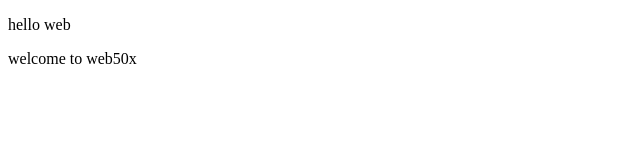
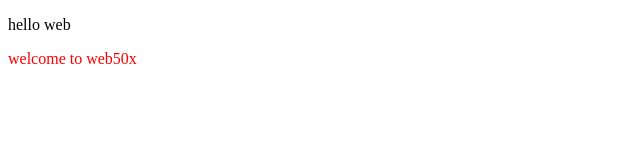
Before and after one commit to O13mar/hello-web1, a plain HTML site: page index.html in a window 1280 px wide. Shown: the whole page, without its empty margins (0-640 px from the left). Drawn offline with Linux system fonts and the light colour scheme.

Commit message:
Update index.html

```diff
--- a/index.html
+++ b/index.html
@@ -8,6 +8,6 @@
 </head>
 <body>
     <p>hello web</p>
-    <p>welcome to web50x</p>
+    <p style="color:red;">welcome to web50x</p>
 </body>
 </html>
```
